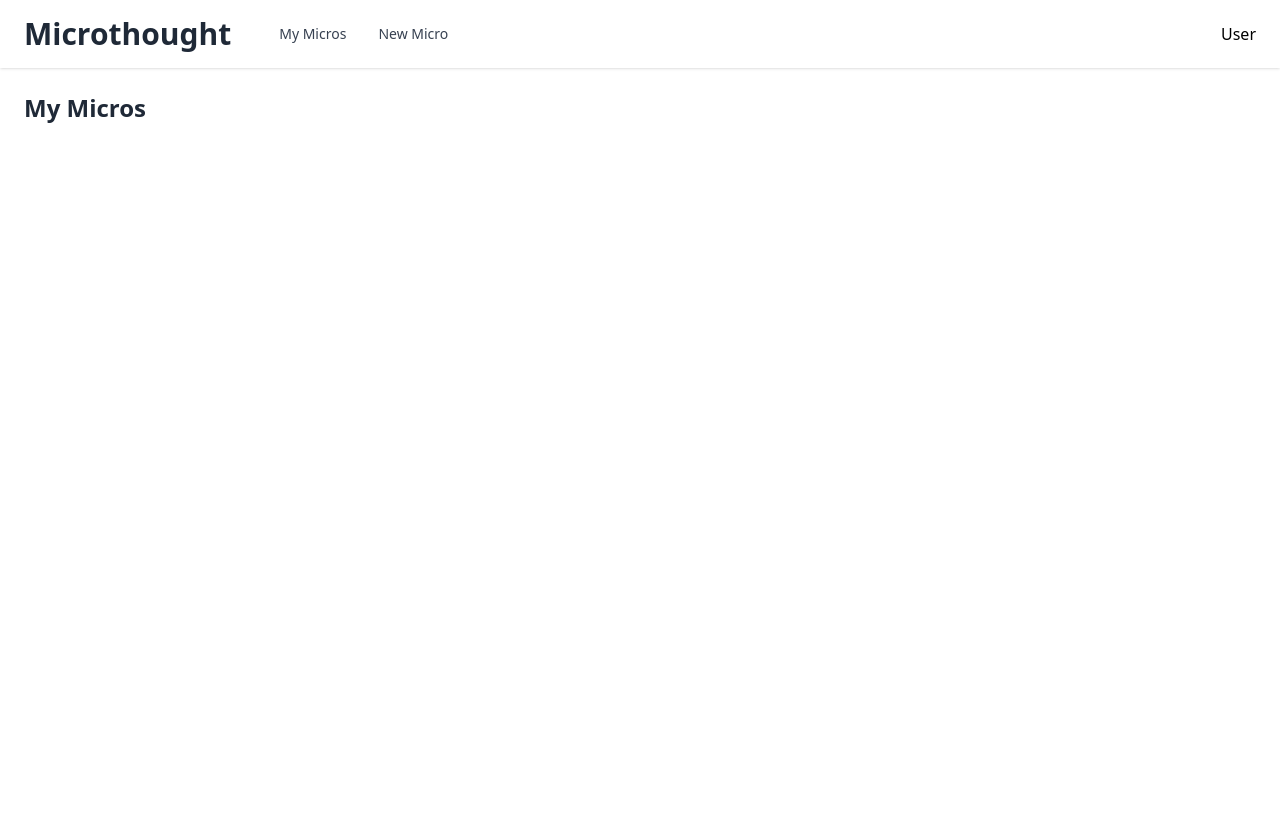
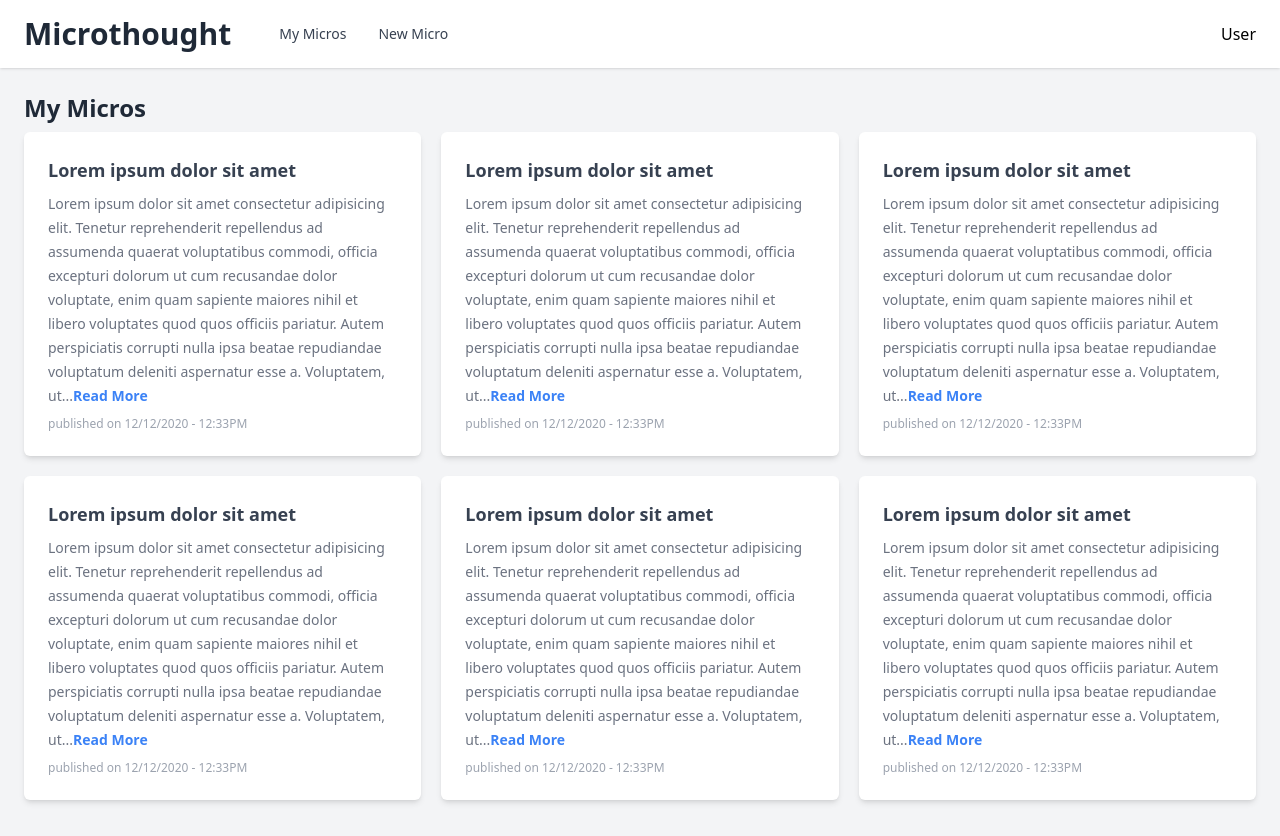
Before and after one commit to rafaelveiga/microthought, a React (Vite) app: page / in a window 1280 px wide. Before the commit the page ends 800 px from the top, so only its background shows below. Built offline with nearby package versions, Linux system fonts and the light colour scheme.

Commit message:
feat: add microlist, micropreview component

```diff
--- a/src/App.tsx
+++ b/src/App.tsx
@@ -1,12 +1,14 @@
-import { useState } from "react";
 import Header from "./components/Header";
+import MicroList from "./components/MicroList";
 
 function App() {
   return (
-    <div className="App">
+    <div className="App bg-gray-100">
       <Header />
       <div className="container px-6 py-6 mx-auto">
         <h2 className="text-2xl font-extrabold text-gray-800">My Micros</h2>
+
+        <MicroList />
       </div>
     </div>
   );
--- /dev/null
+++ b/src/components/MicroList.tsx
@@ -0,0 +1,14 @@
+import MicroPreview from "./MicroPreview";
+
+const MicroList = () => (
+  <div className="container grid grid-cols-3 gap-x-5">
+    <MicroPreview />
+    <MicroPreview />
+    <MicroPreview />
+    <MicroPreview />
+    <MicroPreview />
+    <MicroPreview />
+  </div>
+);
+
+export default MicroList;
--- /dev/null
+++ b/src/components/MicroPreview.tsx
@@ -0,0 +1,22 @@
+const MicroPreview = () => (
+  <div className="shadow-md px-6 py-6 mt-2 mb-3 bg-white rounded-md">
+    <h3 className="text-lg font-bold text-gray-700">
+      Lorem ipsum dolor sit amet
+    </h3>
+    <p className="text-sm text-gray-500 mt-2 leading-6">
+      Lorem ipsum dolor sit amet consectetur adipisicing elit. Tenetur
+      reprehenderit repellendus ad assumenda quaerat voluptatibus commodi,
+      officia excepturi dolorum ut cum recusandae dolor voluptate, enim quam
+      sapiente maiores nihil et libero voluptates quod quos officiis pariatur.
+      Autem perspiciatis corrupti nulla ipsa beatae repudiandae voluptatum
+      deleniti aspernatur esse a. Voluptatem, ut...
+      <span className="font-bold text-blue-500">Read More</span>
+    </p>
+
+    <small className="text-xs mt-2 block text-gray-400">
+      published on 12/12/2020 - 12:33PM
+    </small>
+  </div>
+);
+
+export default MicroPreview;
```
